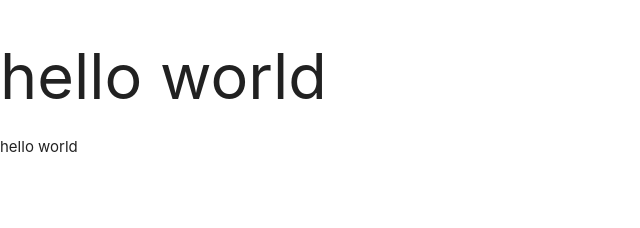
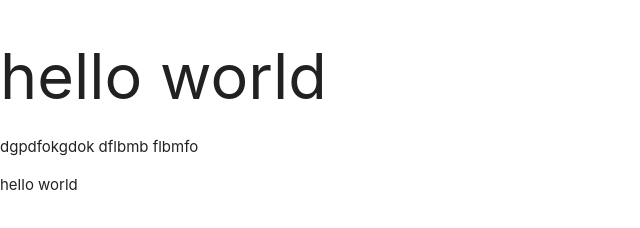
Before and after one commit to pralireza/test1, a plain HTML site: page index.html in a window 1280 px wide. Shown: the whole page, without its empty margins (0-640 px from the left). Drawn offline with Linux system fonts and the light colour scheme; files whose address does not match are found by name.

Commit message:
5th commit

```diff
--- a/index.html
+++ b/index.html
@@ -13,7 +13,9 @@
 
 <body>
     <h1>hello world</h1>
-
+  dgpdfokgdok
+  dflbmb
+  flbmfo
 <p> hello world</p>
 
     <script src="/assets//materialize/js/materialize.min.js"></script>
```
